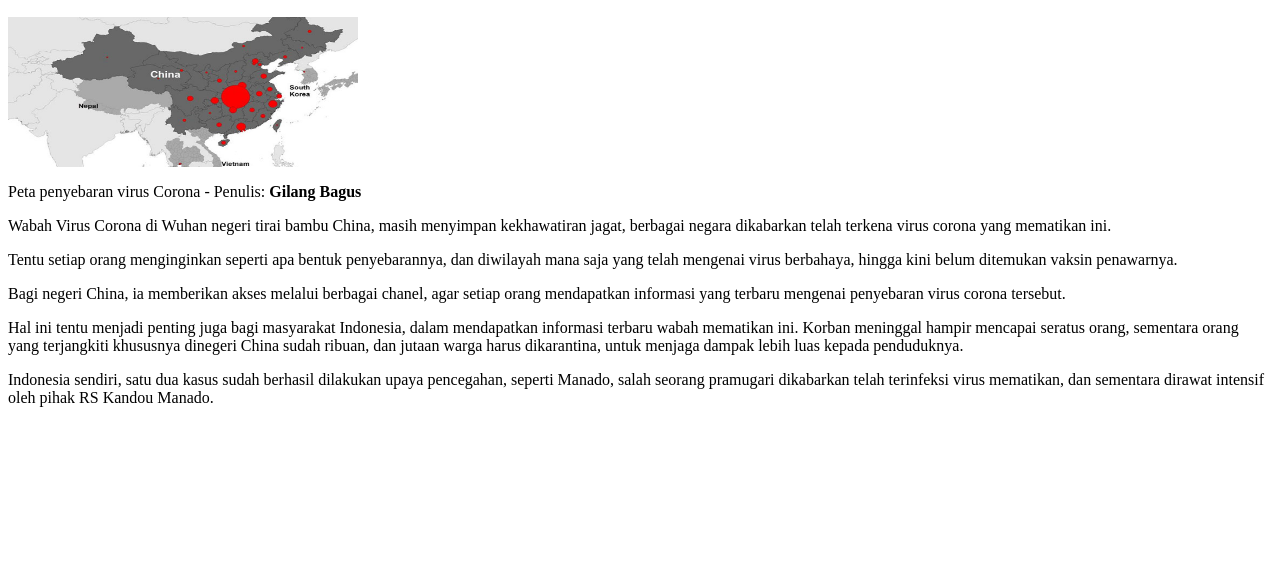
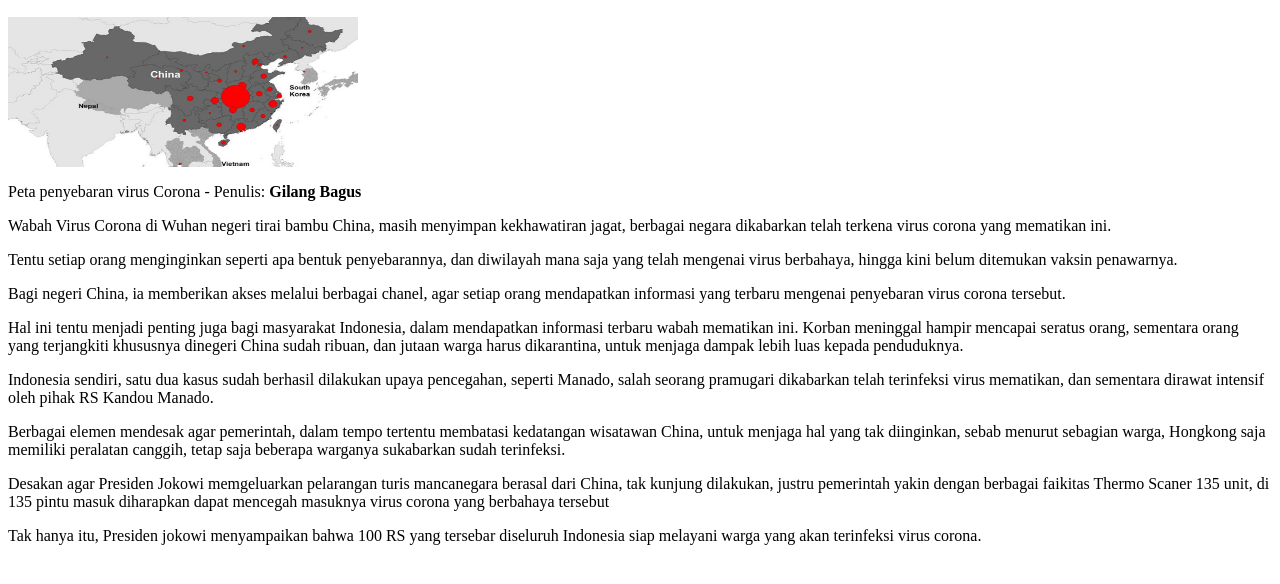
Before and after one commit to gilangbagus-rama/gilangbagus-rama.github.io, a plain HTML site: page Berita_luargri.html in a window 1280 px wide. Shown: the part 208-792 px from the top of the page. Drawn offline with Linux system fonts and the light colour scheme.

Commit message:
Update Berita_luargri.html

```diff
--- a/Berita_luargri.html
+++ b/Berita_luargri.html
@@ -17,7 +17,9 @@
 	<p>Bagi negeri China, ia memberikan akses melalui berbagai chanel, agar setiap orang mendapatkan informasi yang terbaru mengenai penyebaran virus corona tersebut. </p>
 	<p>Hal ini tentu menjadi penting juga bagi masyarakat Indonesia, dalam mendapatkan informasi terbaru wabah mematikan ini. Korban meninggal hampir mencapai seratus orang, sementara orang yang terjangkiti khususnya dinegeri China sudah ribuan, dan jutaan warga harus dikarantina, untuk menjaga dampak lebih luas kepada penduduknya.</p>
 	<p>Indonesia sendiri, satu dua kasus sudah berhasil dilakukan upaya pencegahan, seperti Manado, salah seorang pramugari dikabarkan telah terinfeksi virus mematikan, dan sementara dirawat intensif oleh pihak RS Kandou Manado.</p>
-	</p>
+	<p>Berbagai elemen mendesak agar pemerintah, dalam tempo tertentu membatasi kedatangan  wisatawan China, untuk menjaga hal yang tak diinginkan, sebab menurut sebagian warga, Hongkong saja memiliki peralatan canggih, tetap saja beberapa warganya sukabarkan sudah terinfeksi.</p>
+	<p>Desakan agar Presiden Jokowi memgeluarkan pelarangan turis mancanegara berasal dari China, tak kunjung dilakukan, justru pemerintah yakin dengan berbagai faikitas Thermo Scaner 135 unit, di 135 pintu masuk diharapkan dapat mencegah masuknya virus corona yang berbahaya tersebut</p>
+<p>Tak hanya itu, Presiden jokowi menyampaikan bahwa 100 RS yang tersebar diseluruh Indonesia siap melayani warga yang akan terinfeksi virus corona.</p>
 
 </body>
 </html>
```
